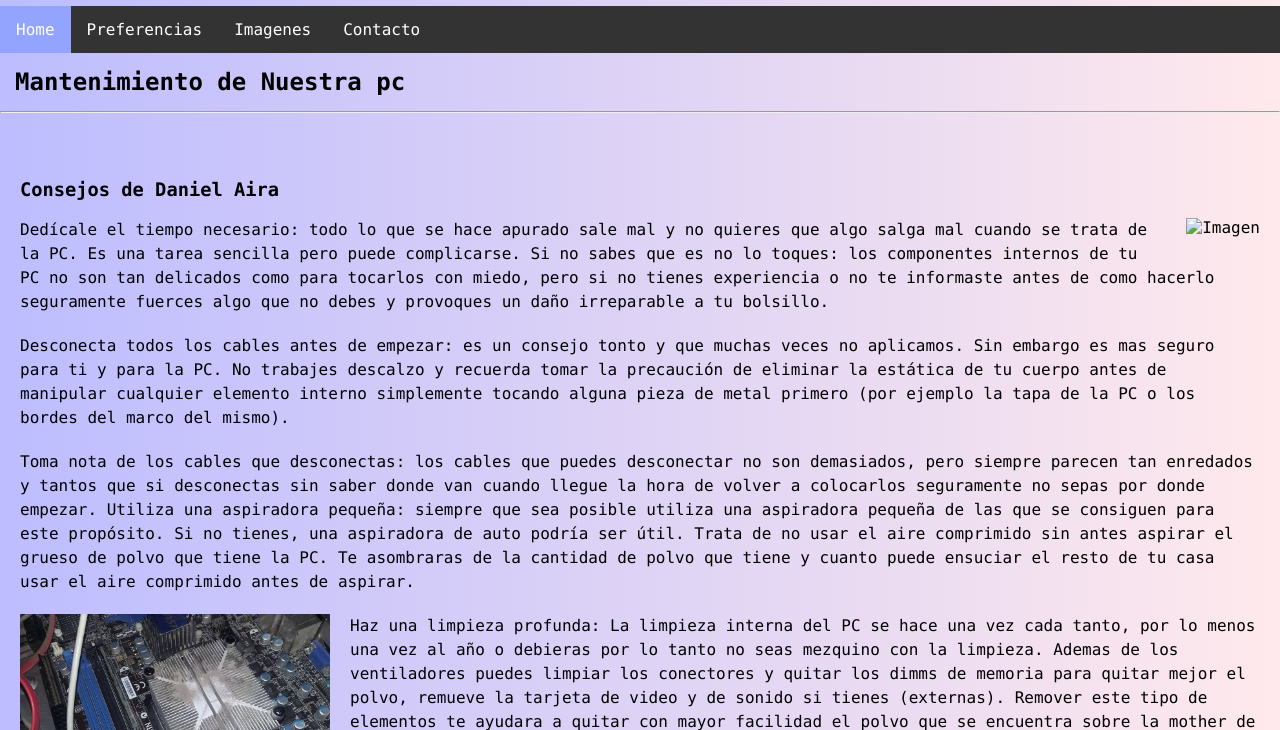
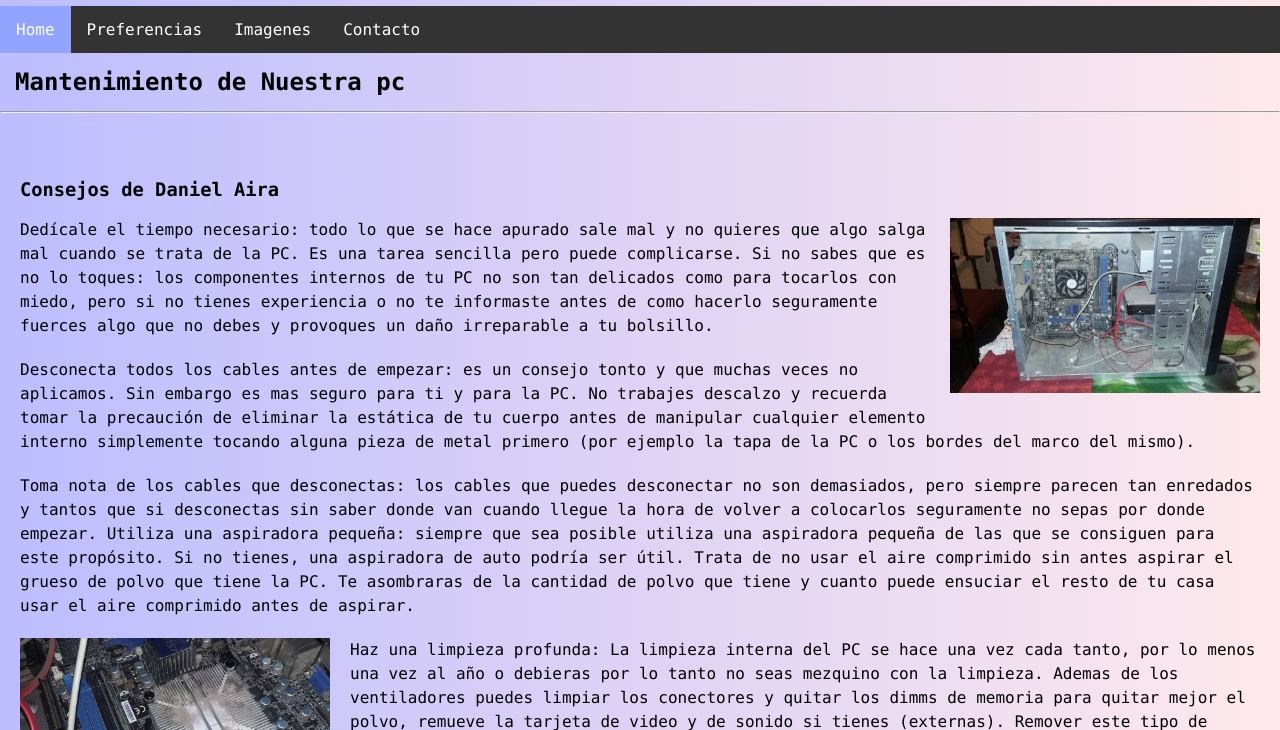
Before and after one commit to Joche890/Proyecto-Curso-HTML, a plain HTML site: page index.html in a window 1280 px wide. Shown: the part 70-800 px from the top of the page. Drawn offline with Linux system fonts and the light colour scheme; the site is published under a folder, as on GitHub Pages, so addresses that start at the root find nothing.

Commit message:
corregido

```diff
--- a/index.html
+++ b/index.html
@@ -121,7 +121,7 @@
         <br>
         <article class="container">
             <h3>Consejos de Daniel Aira</h3>
-            <img class="image" src="/asset/imagenes/foto 2.jpg" alt="Imagen">
+            <img class="image" src="./asset/imagenes/foto 2.jpg" alt="Imagen">
             <p>Dedícale el tiempo necesario:  todo lo que se hace apurado sale mal y no quieres que algo salga mal cuando se trata de la PC. Es una tarea sencilla pero puede complicarse.
                 Si no sabes que es no lo toques: los componentes internos de tu PC no son tan delicados como para tocarlos con miedo, pero si no tienes experiencia o no te informaste antes de como hacerlo seguramente fuerces algo que no debes y provoques un daño irreparable a tu bolsillo.</p>
                 <p>Desconecta todos los cables antes de empezar: es un consejo tonto y que muchas veces no aplicamos. Sin embargo es mas seguro para ti y para la PC. No trabajes descalzo y recuerda tomar la precaución de eliminar la estática de tu cuerpo antes de manipular cualquier elemento interno simplemente tocando alguna pieza de metal primero (por ejemplo la tapa de la PC o los bordes del marco del mismo).</p>
```
